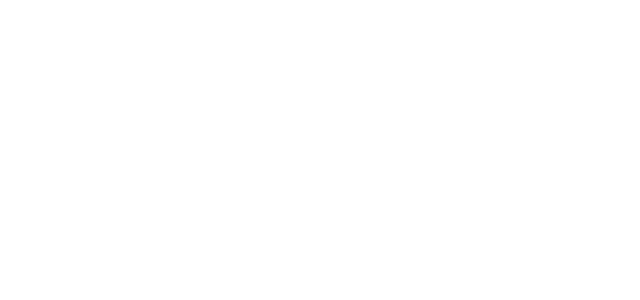
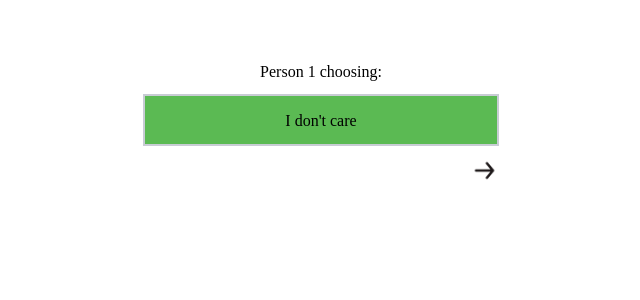
Before and after one commit to sebhellenbrand/group-decision, a React (Create React App) app: page /decide in a window 1280 px wide. Shown: the top 300 px of the page, without its empty margins (319-959 px from the left). Built offline with nearby package versions, Linux system fonts and the light colour scheme.

Commit message:
decision page added

```diff
--- a/src/App.js
+++ b/src/App.js
@@ -2,15 +2,25 @@ import React, { Component } from "react";
 import { BrowserRouter, Route } from "react-router-dom";
 import Home from "./Home";
 import Tasks from "./Tasks";
+import Decision from "./Decision";
 
 class App extends Component {
   state = {
-    numberOfParticipants: 0
+    numberOfParticipants: 0,
+    arrayWithTasks: [],
+    tasksWithCountArray: []
+  };
+
+  changeArrayWithTasks = event => {
+    this.setState({ arrayWithTasks: event });
   };
 
   changeNumberOfParticipants = event => {
     this.setState({ numberOfParticipants: event });
-    console.log(this.state.numberOfParticipants);
+  };
+
+  changeTasksWithCountArray = event => {
+    this.setState({ tasksWithCountArray: event });
   };
 
   render() {
@@ -33,7 +43,19 @@ class App extends Component {
             render={({ history }) => (
               <Tasks
                 history={history}
+                changeArrayWithTasks={this.changeArrayWithTasks}
+              />
+            )}
+          />
+          <Route
+            exact
+            path="/decide"
+            render={({ history }) => (
+              <Decision
+                changeTasksWithCountArray={this.changeTasksWithCountArray}
+                arrayWithTasks={this.state.arrayWithTasks}
                 numberOfParticipants={this.state.numberOfParticipants}
+                history={history}
               />
             )}
           />
--- /dev/null
+++ b/src/Decision.js
@@ -0,0 +1,184 @@
+import React, { Component } from "react";
+import styled from "styled-components";
+import { StyledImg } from "./Tasks";
+import arrow from "./img/arrow.png";
+
+const ListUnit = props => {
+  var rows = [];
+
+  for (var i = 0; i < props.arrayWithTasks.length; i++) {
+    var localStyle = { backgroundColor: "#5BBA53" };
+    if (props.arrayWithDecisions[i]) {
+      localStyle = { backgroundColor: "#2ed620" };
+    }
+
+    rows.push(
+      <StyledLabel
+        style={localStyle}
+        onClick={props.handleLabelClick}
+        id={i}
+        key={i}
+      >
+        {props.arrayWithTasks[i]}
+      </StyledLabel>
+    );
+  }
+
+  rows.push(
+    <StyledLabel onClick={props.handleDontCareClick} key={"care"}>
+      I don't care
+    </StyledLabel>
+  );
+
+  rows.push(
+    <StyledImg
+      onClick={props.handleArrowClick}
+      key={"arrow"}
+      style={{ float: "right", marginTop: "10px" }}
+      src={arrow}
+      alt="arrow"
+    />
+  );
+
+  return (
+    <table style={{ marginLeft: "auto", marginRight: "auto" }}>
+      <tbody>
+        <tr>
+          <th>{rows}</th>
+        </tr>
+      </tbody>
+    </table>
+  );
+};
+
+export default class Decision extends Component {
+  state = {
+    currentPerson: 1,
+    arrayWithTasks: [],
+    arrayWithTasksAndCount: [],
+    arrayWithDecisions: []
+  };
+
+  componentDidMount = () => {
+    var localarrayWithTasksAndCount = [];
+    var localArrayWithDecisions = [];
+
+    for (var i = 0; i < this.props.arrayWithTasks.length; i++) {
+      localarrayWithTasksAndCount.push([this.props.arrayWithTasks[i], 0]);
+      localArrayWithDecisions.push(false);
+    }
+    this.setState({
+      arrayWithTasks: this.props.arrayWithTasks,
+      arrayWithTasksAndCount: localarrayWithTasksAndCount,
+      arrayWithDecisions: localArrayWithDecisions
+    });
+  };
+
+  handleLabelClick = event => {
+    let decision = this.state.arrayWithDecisions;
+    decision[event.target.id] = !decision[event.target.id];
+    this.setState({ arrayWithDecisions: decision });
+  };
+
+  handleArrowClick = () => {
+    if (this.state.currentPerson < this.props.numberOfParticipants) {
+      for (var i = 0; i < this.props.arrayWithTasks.length; i++) {
+        if (this.state.arrayWithDecisions[i]) {
+          let localarrayWithTasksAndCount = this.state.arrayWithTasksAndCount;
+          localarrayWithTasksAndCount[i][1] =
+            localarrayWithTasksAndCount[i][1] + 1;
+          this.setState({
+            arrayWithTasksAndCount: localarrayWithTasksAndCount
+          });
+        }
+      }
+      this.nextPerson();
+      console.log(this.state.arrayWithTasksAndCount);
+    }
+  };
+
+  handleDontCareClick = () => {
+    this.setDecisionsToTrue();
+    this.handleArrowClick();
+    this.nextPerson();
+  };
+
+  nextPerson = () => {
+    if (this.state.currentPerson < this.props.numberOfParticipants) {
+      let decision = this.state.arrayWithDecisions;
+
+      for (var i = 0; i < this.props.arrayWithTasks.length; i++) {
+        decision[i] = false;
+      }
+
+      this.setState({
+        arrayWithDecisions: decision,
+        currentPerson: this.state.currentPerson + 1
+      });
+    } else {
+      this.props.changeTasksWithCountArray(this.state.arrayWithTasksAndCount);
+      this.props.history.push("/result");
+    }
+  };
+
+  setDecisionsToTrue() {
+    let decision = this.state.arrayWithDecisions;
+    for (var i = 0; i < this.props.arrayWithTasks.length; i++) {
+      decision[i] = true;
+    }
+    this.setState({ arrayWithDecisions: decision });
+  }
+
+  render() {
+    return (
+      <StyledDiv>
+        <div>Person {this.state.currentPerson} choosing:</div>
+        <ListUnit
+          handleLabelClick={this.handleLabelClick}
+          arrayWithTasks={this.state.arrayWithTasks}
+          handleArrowClick={this.handleArrowClick}
+          arrayWithDecisions={this.state.arrayWithDecisions}
+          handleDontCareClick={this.handleDontCareClick}
+        />
+      </StyledDiv>
+    );
+  }
+}
+
+const StyledDiv = styled.div`
+    margin-top:5%
+  margin-left: auto;
+  margin-right: auto;
+  text-align: center;
+`;
+
+const StyledLabel = styled.label`
+  line-height: 50px;
+
+  z-index: -1;
+
+  width: 352px;
+  text-align: center;
+  margin-top: 10px;
+  margin-left: auto;
+  margin-right: auto;
+  display: block;
+  transition-duration: 0.8s;
+
+  border: 0
+    font-family: inherit
+    height: 48px
+    font-size: 16px
+    font-weight: 500
+    border: 2px solid #C8CCD4
+    background: none
+    border-radius: 0
+    background-color: #5BBA53
+
+    :hover {
+    cursor: pointer;
+    transition-duration: 0s;
+
+    background-color: #2ed620;
+  }
+`;
--- a/src/Home.js
+++ b/src/Home.js
@@ -28,6 +28,7 @@ class Home extends Component {
     return (
       <StyledDiv>
         <CenteredInput
+          autoFocus="true"
           onClick={e => (e.target.placeholder = "")}
           onBlur={e => (e.target.placeholder = "Number of participants")}
           onChange={this.handleChange}
--- a/src/Tasks.js
+++ b/src/Tasks.js
@@ -3,6 +3,8 @@ import { CenteredInput } from "./Home";
 import styled from "styled-components";
 import StyledButton from "./atoms/StyledButton";
 import trashcan from "./img/trashcan.png";
+import arrow from "./img/arrow.png";
+import { setTimeout } from "timers";
 
 const Row = props => {
   return (
@@ -45,6 +47,23 @@ const ListUnit = props => {
       </tbody>
     );
   }
+  if (props.arrayWithTasks.length > 0) {
+    rows.push(
+      <tbody key={"arrow"}>
+        <tr>
+          <th>
+            <StyledImg
+              onClick={props.handleArrowClick}
+              style={{ float: "right", marginTop: "10px" }}
+              src={arrow}
+              alt="arrow"
+            />
+          </th>
+        </tr>
+      </tbody>
+    );
+  }
+
   return (
     <table style={{ marginLeft: "auto", marginRight: "auto" }}>{rows}</table>
   );
@@ -53,17 +72,43 @@ const ListUnit = props => {
 export default class Tasks extends Component {
   state = {
     inputText: "",
-    arrayWithTasks: []
+    arrayWithTasks: [],
+    toastAlreadyShown: false,
+    styleOfToast: {
+      opacity: "0"
+    }
   };
 
   handleButtonClick = () => {
     if (this.state.inputText !== "") {
+      var localArrayWithTasks = [
+        ...this.state.arrayWithTasks,
+        this.state.inputText
+      ];
       this.setState({
-        arrayWithTasks: [...this.state.arrayWithTasks, this.state.inputText],
+        arrayWithTasks: localArrayWithTasks,
         inputText: ""
       });
+      this.props.changeArrayWithTasks(localArrayWithTasks);
+      if (this.state.toastAlreadyShown === false) {
+        this.setState({
+          toastAlreadyShown: true,
+          styleOfToast: {
+            opacity: "1"
+          }
+        });
+        setTimeout(() => {
+          this.setOpacityToZero();
+        }, 4000);
+        setTimeout(() => {
+          this.setDisplayToNone();
+        }, 5000);
+      }
     }
-    console.log(this.state.arrayWithTasks);
+  };
+
+  handleArrowClick = () => {
+    this.props.history.push("/decide");
   };
 
   handleChange = event => {
@@ -71,7 +116,9 @@ export default class Tasks extends Component {
   };
 
   handleKeyPress = event => {
-    if (event.key === "Enter") {
+    if (event.key === "Enter" && this.state.inputText === "") {
+      this.handleArrowClick();
+    } else if (event.key === "Enter") {
       this.handleButtonClick();
     }
   };
@@ -90,6 +137,26 @@ export default class Tasks extends Component {
     }
   };
 
+  handleLabelClick = () => {
+    this.setDisplayToNone();
+  };
+
+  setOpacityToZero() {
+    this.setState({
+      styleOfToast: {
+        opacity: "0"
+      }
+    });
+  }
+
+  setDisplayToNone() {
+    this.setState({
+      styleOfToast: {
+        display: "none"
+      }
+    });
+  }
+
   handleCorrect = event => {
     var array = this.state.arrayWithTasks.slice();
     array[event.target.id] = event.target.value;
@@ -101,6 +168,7 @@ export default class Tasks extends Component {
       <div>
         <StyledDiv>
           <CenteredInput
+            autoFocus="true"
             onClick={e => (e.target.placeholder = "")}
             onBlur={e => {
               e.target.placeholder = "Enter your options";
@@ -118,12 +186,21 @@ export default class Tasks extends Component {
           />
         </StyledDiv>
 
-        <StyledDiv>
+        <StyledDiv style={{ marginTop: "5px" }}>
+          <div style={{ height: "52px" }}>
+            <StyledLabel
+              onClick={this.handleLabelClick}
+              style={this.state.styleOfToast}
+            >
+              You can edit all your Entries
+            </StyledLabel>
+          </div>
           <ListUnit
             arrayWithTasks={this.state.arrayWithTasks}
             handleCorrect={this.handleCorrect}
             handleTrashcanClick={this.handleTrashcanClick}
             handleBlur={this.handleBlur}
+            handleArrowClick={this.handleArrowClick}
           />
         </StyledDiv>
       </div>
@@ -138,7 +215,7 @@ const StyledDiv = styled.div`
   text-align: center;
 `;
 
-const StyledImg = styled.img`
+export const StyledImg = styled.img`
   height: 29px;
   margin-left: 10px;
   vertical-align: middle;
@@ -146,5 +223,36 @@ const StyledImg = styled.img`
   transition-duration: 0.4s;
   :hover {
     background-color: #e7e7e7;
+    cursor: pointer;
   }
 `;
+
+const StyledLabel = styled.label`
+  line-height: 50px;
+
+  z-index: -1;
+
+  width: 352px;
+  text-align: center;
+  margin-left: auto;
+  margin-right: auto;
+  display: block;
+  transition-duration: 0.8s;
+
+  border: 0
+    font-family: inherit
+    height: 48px
+    font-size: 16px
+    font-weight: 500
+    border: 2px solid #C8CCD4
+    background: none
+    border-radius: 0
+    background-color: #5BBA53
+
+    :hover {
+    cursor: pointer;
+    transition-duration: 0s;
+
+    background-color: #2ed620;
+  }
+`;
--- a/src/atoms/StyledButton.js
+++ b/src/atoms/StyledButton.js
@@ -25,5 +25,6 @@ const CenteredButton = styled.button`
   text-align: center;
   :hover {
     background-color: #e7e7e7;
+    cursor: pointer;
   }
 `;
```
Also changed, not shown: src/img/arrow.png (added).
